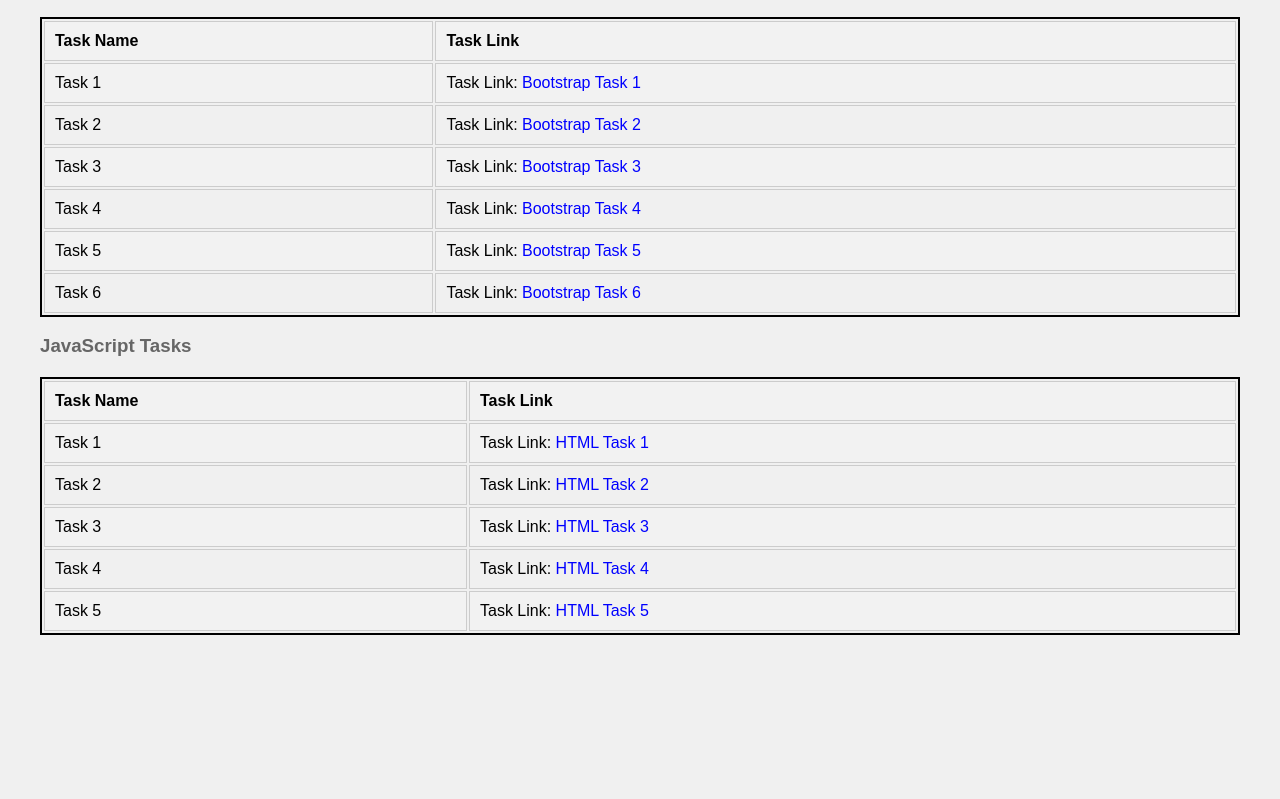
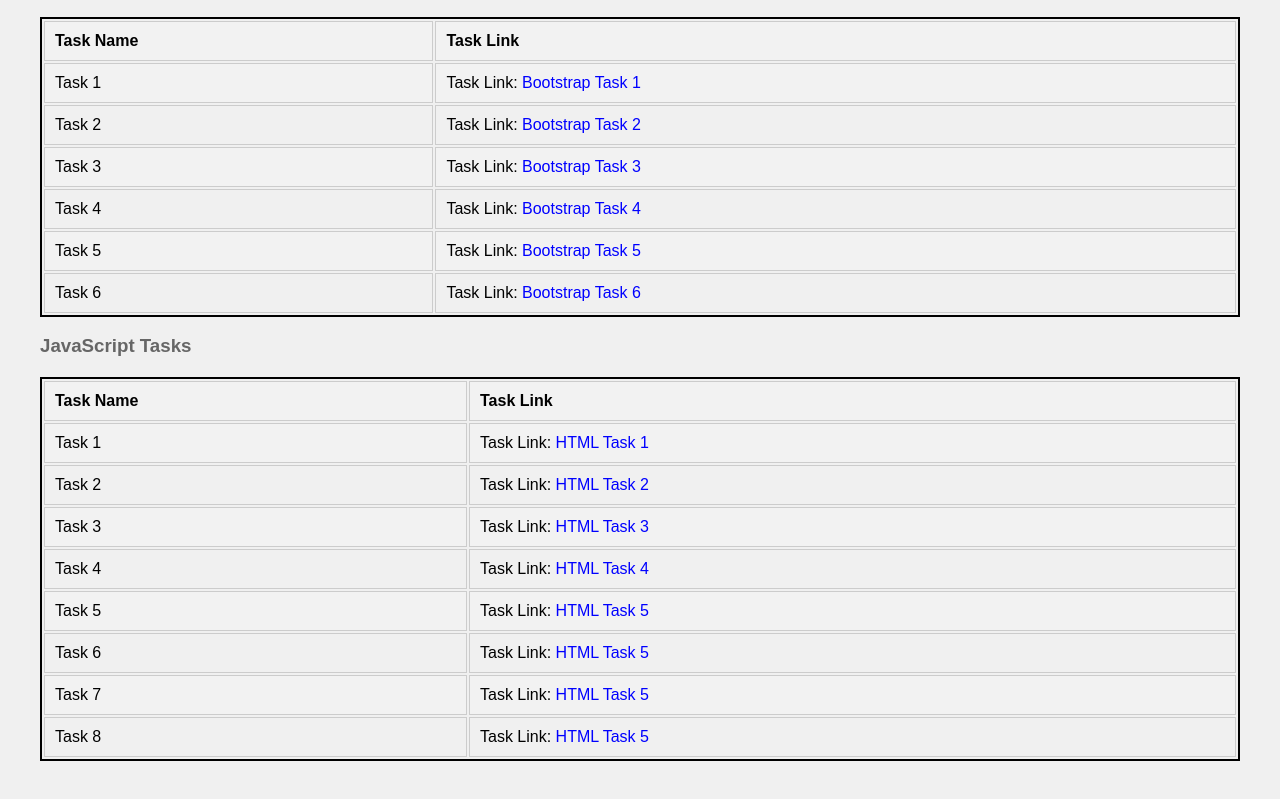
Before and after one commit to PrajwalVN/MERN-Project, a plain HTML site: page index.html in a window 1280 px wide. Shown: the part 948-1747 px from the top of the page. Before the commit the page ends 1623 px from the top, so only its background shows below. Drawn offline with Linux system fonts and the light colour scheme.

Commit message:
modify index

```diff
--- a/index.html
+++ b/index.html
@@ -259,6 +259,27 @@
           <a href="../MERN-Project/jstasks/Task5.html">HTML Task 5</a>
         </td>
       </tr>
+      <tr>
+        <td>Task 6</td>
+        <td>
+          Task Link:
+          <a href="../MERN-Project/jstasks/Task6.html">HTML Task 5</a>
+        </td>
+      </tr>
+      <tr>
+        <td>Task 7</td>
+        <td>
+          Task Link:
+          <a href="../MERN-Project/jstasks/Task7.html">HTML Task 5</a>
+        </td>
+      </tr>
+      <tr>
+        <td>Task 8</td>
+        <td>
+          Task Link:
+          <a href="../MERN-Project/jstasks/Task8.html">HTML Task 5</a>
+        </td>
+      </tr>
     </table>
   </body>
 </html>
```
